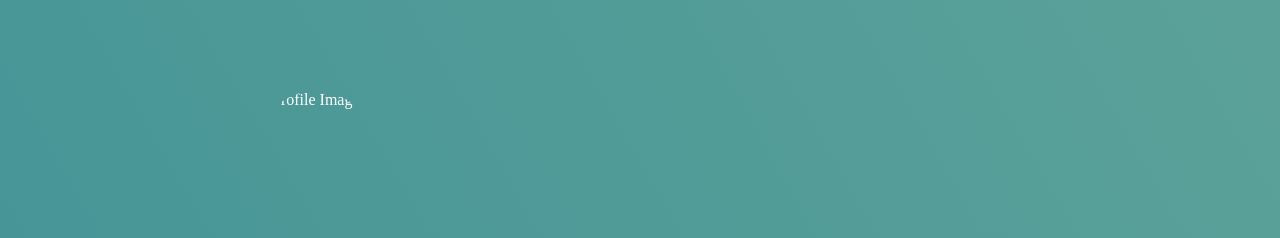
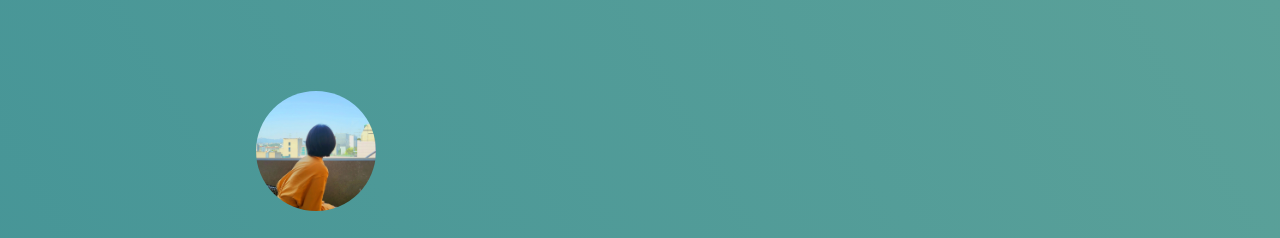
Before and after one commit to ooz34/ooz34.github.io, a Gatsby site: page / in a window 1280 px wide. Shown: the top 238 px of the page. Built offline with nearby package versions, Linux system fonts and the light colour scheme; Gatsby itself is replaced by a stand-in of ours; a web font is replaced by a local one.

Commit message:
chore: resize profile image

```diff
--- a/src/components/Main/ProfileImage.tsx
+++ b/src/components/Main/ProfileImage.tsx
@@ -1,12 +1,12 @@
 import React, { FunctionComponent } from 'react'
 import styled from '@emotion/styled'
-import { IGatsbyImageData } from 'gatsby-plugin-image'
+import { GatsbyImage, IGatsbyImageData } from 'gatsby-plugin-image'
 
 type ProfileImageProps = {
   profileImage: IGatsbyImageData
 }
 
-const ProfileImageWrapper = styled.img`
+const ProfileImageWrapper = styled(GatsbyImage)`
   width: 120px;
   height: 120px;
   margin-bottom: 30px;
```
Also changed, not shown: static/images/profile-image.jpg (added), static/profile-image.jpg (deleted).
